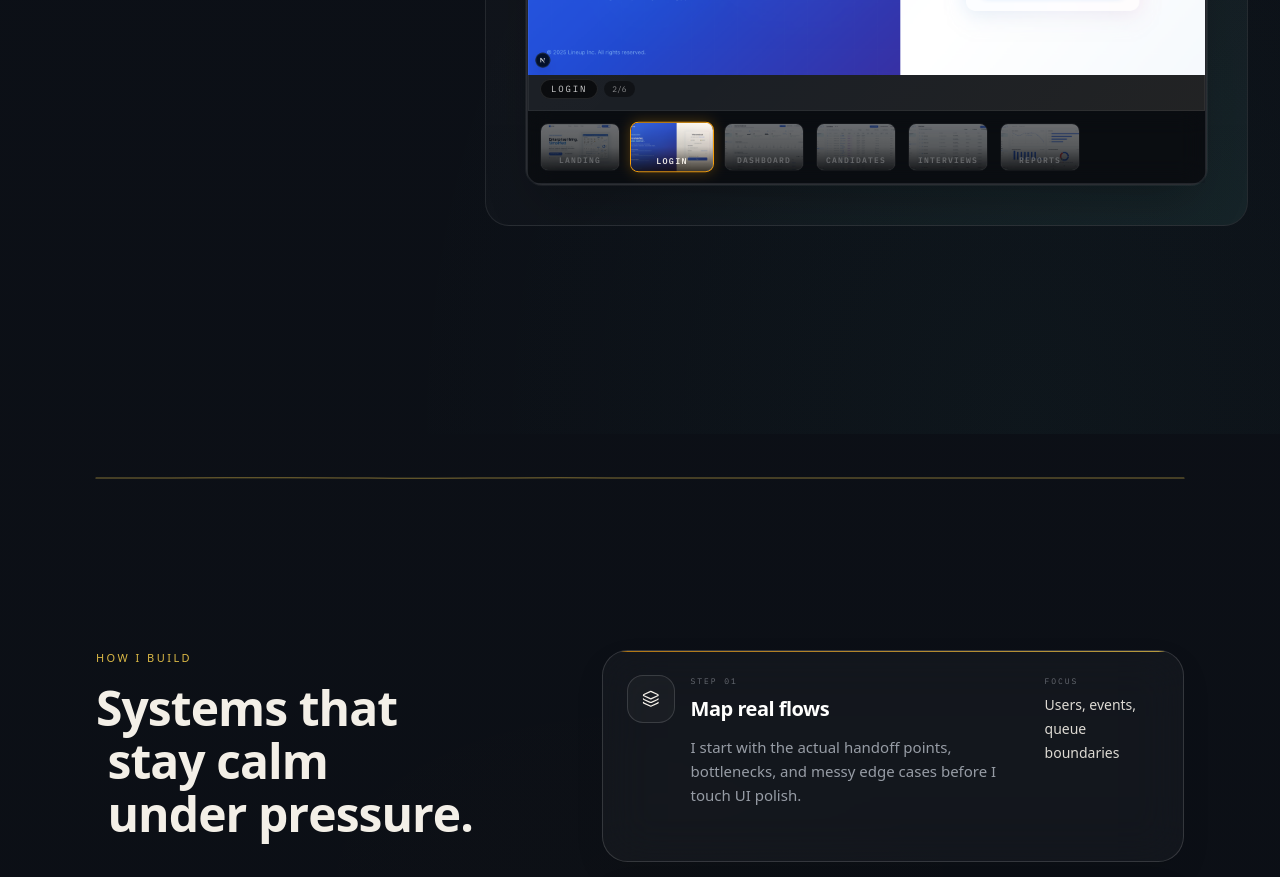
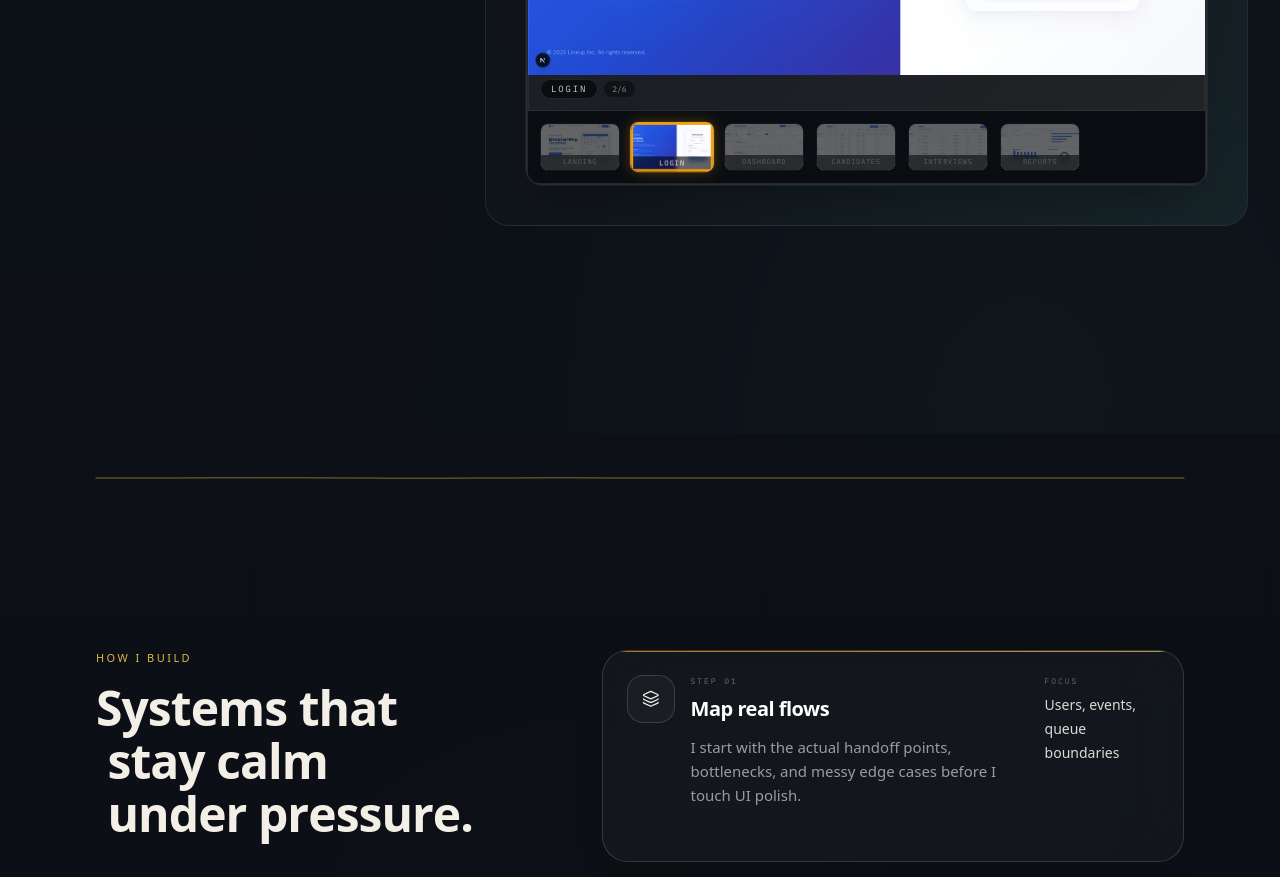
Before and after one commit to ChinmayyK/Portfolio, a Next.js app: page / in a window 1280 px wide. Shown: the part 4360-5237 px from the top of the page. Built offline with nearby package versions, Linux system fonts and the light colour scheme.

Commit message:
Ensure project thumbnails clearly show screenshots by removing heavy overlays

```diff
--- a/src/components/Projects.tsx
+++ b/src/components/Projects.tsx
@@ -228,13 +228,14 @@ function Gallery({ slides }: { slides: ScreenshotSlide[] }) {
                   : "opacity-40 hover:opacity-80 border-white/10 hover:border-white/20"
               }`}
               aria-label={`Go to ${sl.label}`}>
-              <Image src={sl.src} alt="" fill sizes="80px" className="object-cover" />
-              <div className="absolute inset-0 bg-gradient-to-t from-black/80 via-black/20 to-transparent" />
-              <div className="absolute inset-x-0 bottom-0 p-1 flex justify-center items-center">
-                <span className="text-[7px] sm:text-[8px] font-mono font-bold uppercase tracking-[0.15em] text-white/90 drop-shadow-md text-center line-clamp-1">{sl.label}</span>
+              <Image src={sl.src} alt="" fill sizes="100px" className="object-cover" />
+              <div className="absolute inset-x-0 bottom-0 py-0.5 bg-black/60 backdrop-blur-[2px] flex justify-center items-center">
+                <span className="text-[6px] sm:text-[7px] font-mono uppercase tracking-widest text-white/90 text-center line-clamp-1 px-1">{sl.label}</span>
               </div>
-              {i === active && (
-                <div className="absolute inset-0 bg-[var(--accent)]/5 pointer-events-none" />
+              {i === active ? (
+                <div className="absolute inset-0 ring-2 ring-inset ring-[var(--accent)] pointer-events-none" />
+              ) : (
+                <div className="absolute inset-0 bg-black/10 group-hover:bg-transparent transition-colors pointer-events-none" />
               )}
             </button>
           ))}
```
